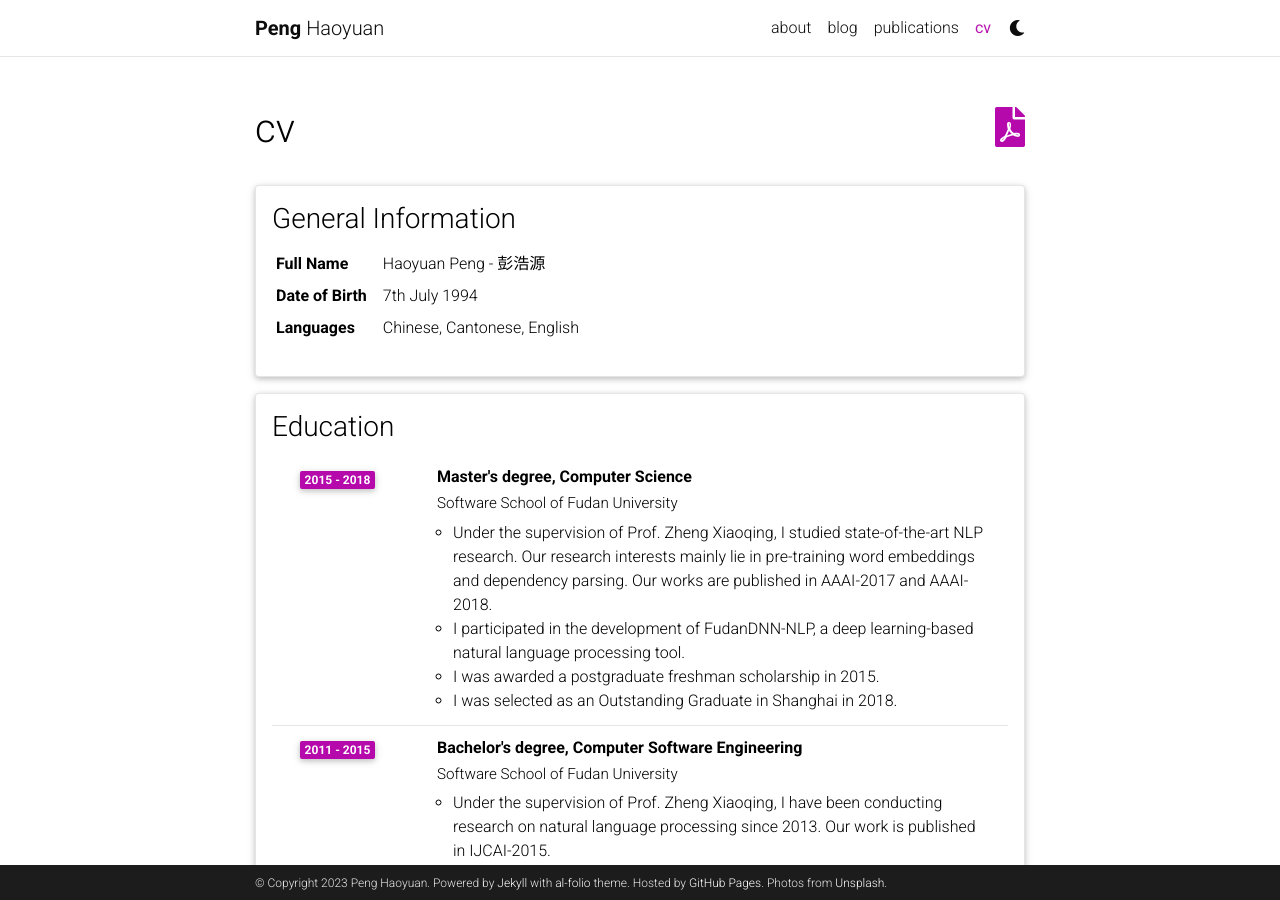
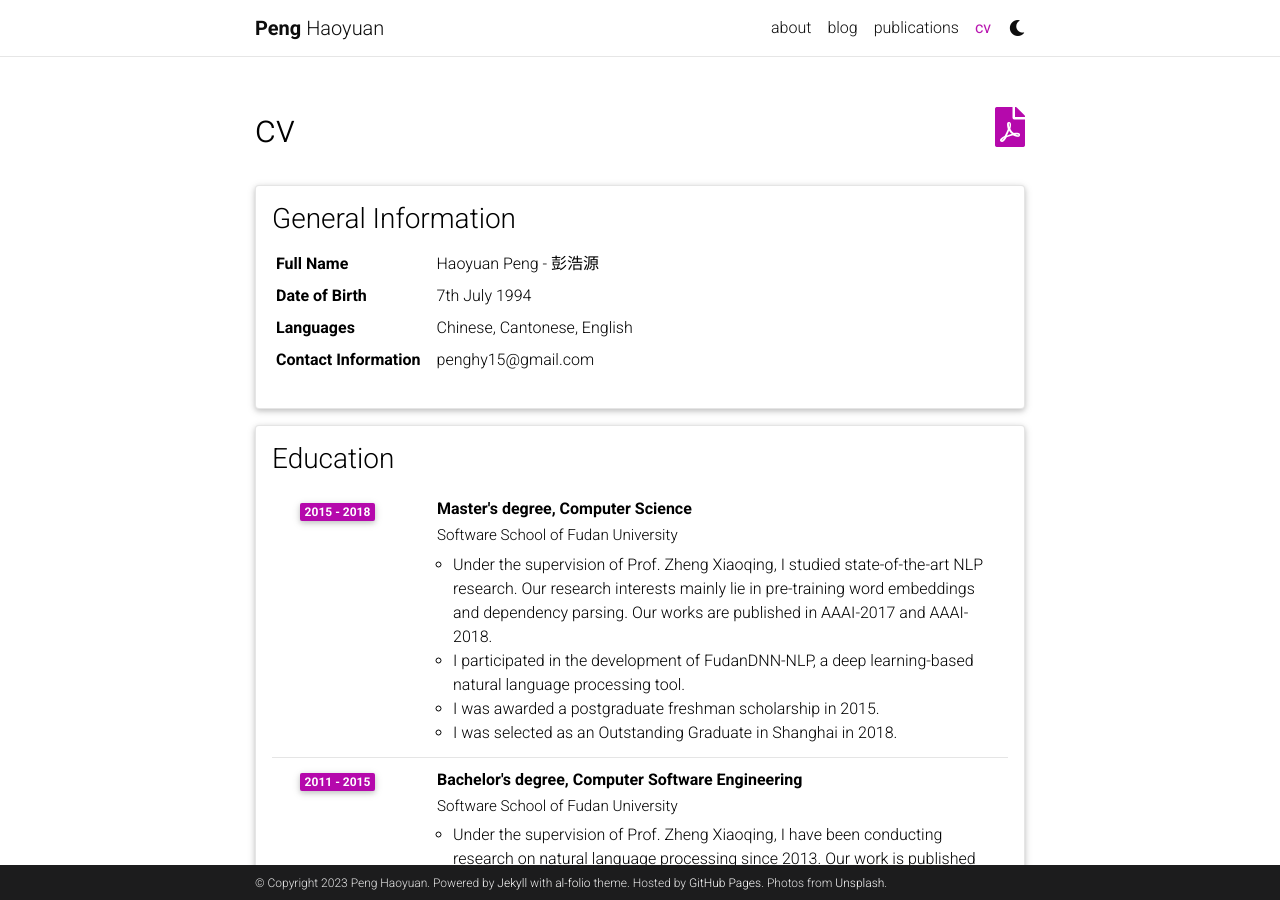
Before and after one commit to HaoyuanPeng/haoyuanpeng.github.io, a Jekyll site: the page built from _pages/cv.md, in a window 1280 px wide and 900 px high. Built offline with Jekyll 4.4.1, drawn with Linux system fonts in a browser that asks for light colours; comment, search, counter and statistics services are not loaded; a style sheet for code colours, icons or effects is not loaded.

Commit message:
update contact information in cv

```diff
--- a/_data/cv.yml
+++ b/_data/cv.yml
@@ -7,6 +7,8 @@
       value: 7th July 1994
     - name: Languages
       value: Chinese, Cantonese, English
+    - name: Contact Information
+      value: penghy15@gmail.com
 
 - title: Education
   type: time_table
```
Also changed, not shown: 1 other file.
